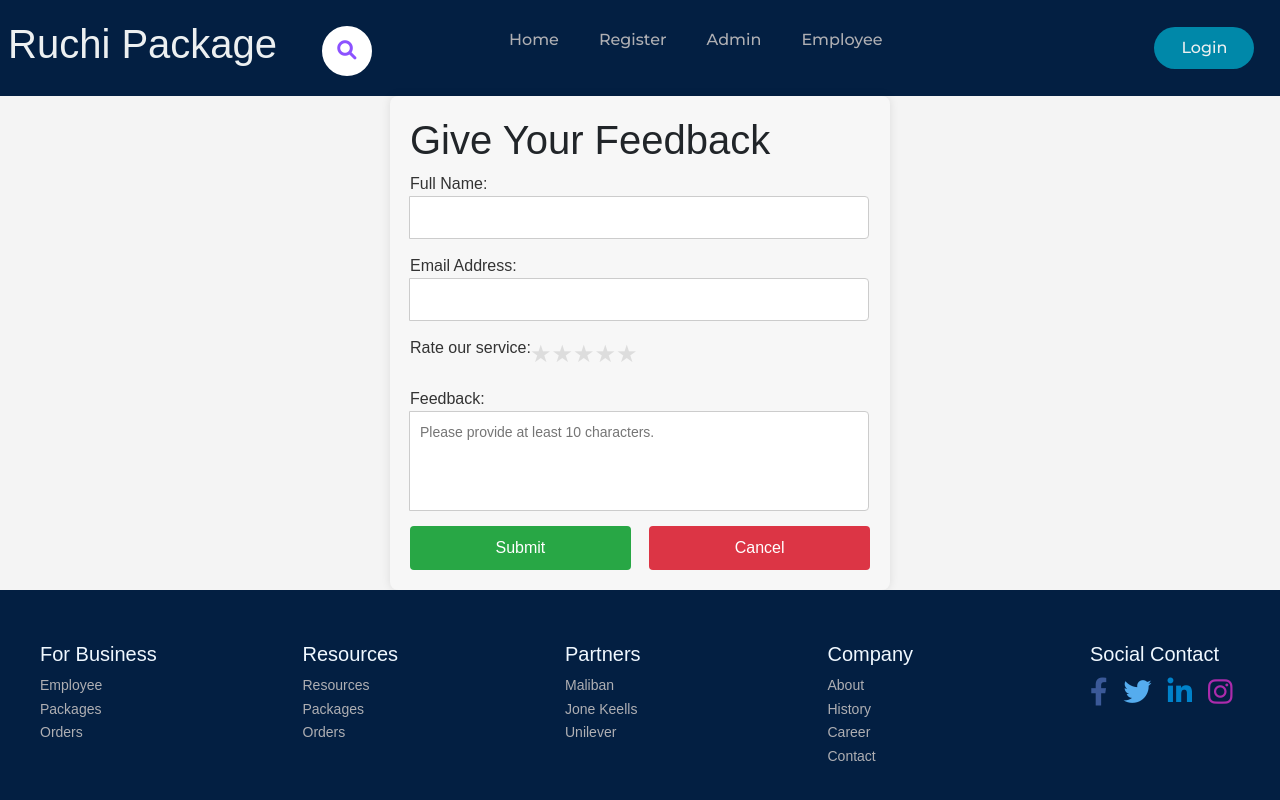
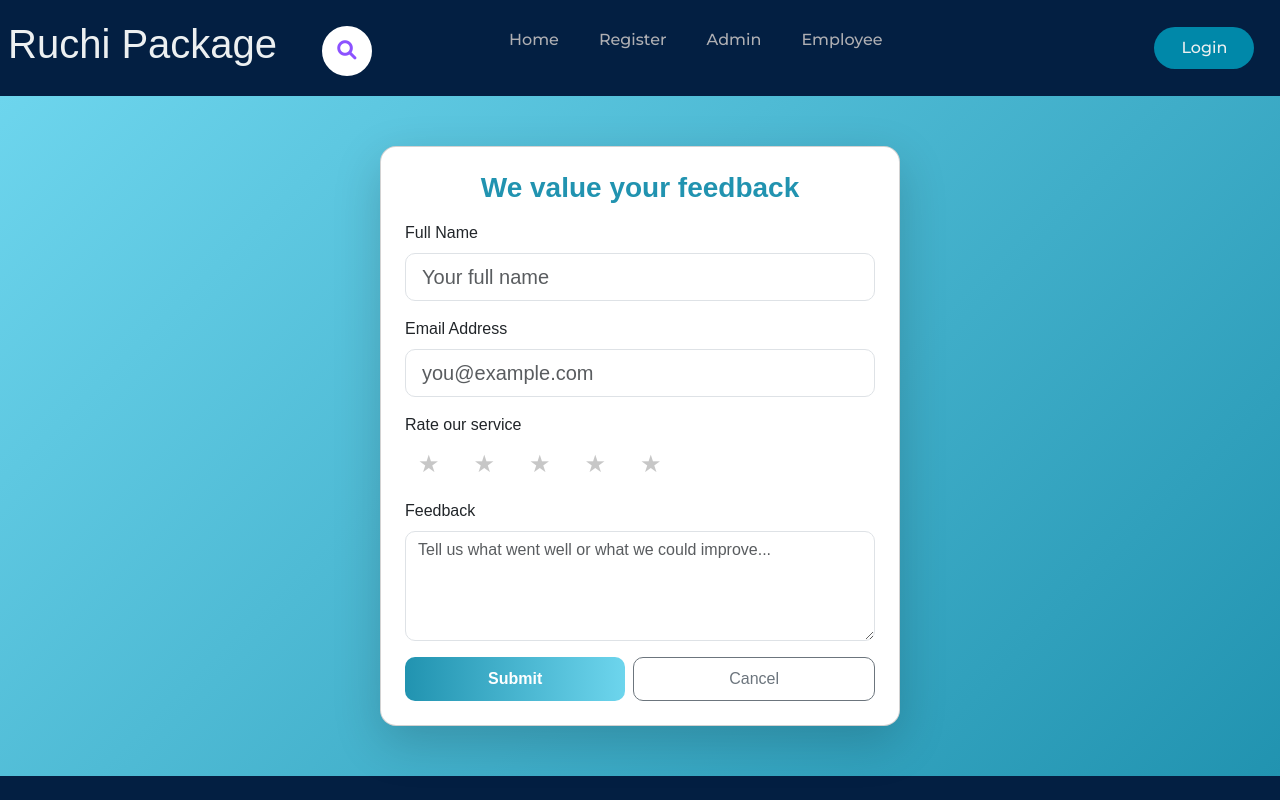
Before and after one commit to Ranjuna120/Package-Delivery-Management-System, a React (Create React App) app in the folder frontend/: page /FeedbackForm in a window 1280 px wide. Shown: the top 800 px of the page. Built offline with nearby package versions, Linux system fonts and the light colour scheme.

Commit message:
Update FeedbackForm.js

```diff
--- a/frontend/src/compoments/Customer/FeedbackForm.js
+++ b/frontend/src/compoments/Customer/FeedbackForm.js
@@ -8,6 +8,7 @@ function FeedbackForm() {
   const [rating, setRating] = useState(0);
   const [message, setMessage] = useState(''); // For displaying submission message
   const [error, setError] = useState(''); // For displaying error message
+  const [submitting, setSubmitting] = useState(false);
 
   // Email validation helper function
   const isValidEmail = (email) => {
@@ -17,6 +18,8 @@ function FeedbackForm() {
 
   const handleSubmit = async (e) => {
     e.preventDefault();
+    setMessage('');
+    setError('');
 
     // Form validation logic
     if (!fullName.trim()) {
@@ -42,6 +45,7 @@ function FeedbackForm() {
     const newFeedback = { fullName, email, feedback, rating };
 
     try {
+      setSubmitting(true);
       const response = await fetch('http://localhost:8070/api/feedback/add', {
         method: 'POST',
         headers: {
@@ -63,6 +67,8 @@ function FeedbackForm() {
     } catch (error) {
       console.error('Error:', error);
       setError('Error submitting feedback. Please check your connection.');
+    } finally {
+      setSubmitting(false);
     }
   };
 
@@ -76,71 +82,123 @@ function FeedbackForm() {
   };
 
   return (
-    <div className="feedback-form-container">
-      <h1>Give Your Feedback</h1>
+    <section
+      className="d-flex align-items-center justify-content-center"
+      style={{
+        minHeight: 'calc(100vh - 120px)',
+        background: 'linear-gradient(135deg, #6dd5ed 0%, #2193b0 100%)',
+        padding: '20px'
+      }}
+    >
+      <div className="card shadow-lg p-4" style={{ maxWidth: 520, width: '100%', borderRadius: 16 }}>
+        <h3 className="text-center mb-3" style={{ color: '#2193b0', fontWeight: 700 }}>We value your feedback</h3>
 
-      {/* Display success message */}
-      {message && <p className="message success-message">{message}</p>}
+        {message && (
+          <div className="alert alert-success py-2" role="alert">
+            {message}
+          </div>
+        )}
+        {error && (
+          <div className="alert alert-danger py-2" role="alert">
+            {error}
+          </div>
+        )}
 
-      {/* Display error message */}
-      {error && <p className="message error-message">{error}</p>}
-
-      <form onSubmit={handleSubmit} className="feedback-form">
-        <div className="input-group">
-          <label htmlFor="fullName">Full Name:</label>
+        <form onSubmit={handleSubmit} noValidate>
+          <div className="mb-3">
+            <label htmlFor="fullName" className="form-label">Full Name</label>
             <input
               type="text"
               id="fullName"
+              className="form-control form-control-lg"
+              placeholder="Your full name"
               value={fullName}
               onChange={(e) => setFullName(e.target.value)}
               required
+              style={{ borderRadius: 10 }}
             />
           </div>
 
-        <div className="input-group">
-          <label htmlFor="email">Email Address:</label>
+          <div className="mb-3">
+            <label htmlFor="email" className="form-label">Email Address</label>
             <input
               type="email"
               id="email"
+              className="form-control form-control-lg"
+              placeholder="you@example.com"
               value={email}
               onChange={(e) => setEmail(e.target.value)}
               required
+              style={{ borderRadius: 10 }}
             />
           </div>
 
-        <div className="input-group">
-          <label htmlFor="rating">Rate our service:</label>
-          <div className="star-rating">
-            {[...Array(5)].map((star, index) => (
-              <span
-                key={index}
-                className={`star ${index < rating ? 'filled' : ''}`}
-                onClick={() => setRating(index + 1)}
+          <div className="mb-3">
+            <label className="form-label">Rate our service</label>
+            <div className="d-flex gap-2 align-items-center">
+              {[1, 2, 3, 4, 5].map((i) => (
+                <button
+                  key={i}
+                  type="button"
+                  className="btn"
+                  onClick={() => setRating(i)}
+                  aria-label={`Rate ${i} star${i > 1 ? 's' : ''}`}
+                  style={{
+                    fontSize: 24,
+                    lineHeight: 1,
+                    color: i <= rating ? '#f5c518' : '#c7c7c7',
+                    background: 'transparent'
+                  }}
                 >
                   ★
-              </span>
+                </button>
               ))}
             </div>
           </div>
 
-        <div className="input-group">
-          <label htmlFor="feedback">Feedback:</label>
+          <div className="mb-3">
+            <label htmlFor="feedback" className="form-label">Feedback</label>
             <textarea
               id="feedback"
+              className="form-control"
+              rows={4}
               value={feedback}
               onChange={(e) => setFeedback(e.target.value)}
               required
-            minLength="10"
-            placeholder="Please provide at least 10 characters."
+              minLength={10}
+              placeholder="Tell us what went well or what we could improve..."
+              style={{ borderRadius: 10 }}
             />
           </div>
 
-        <div className="button-group">
-          <button type="submit" className="submit-btn">Submit</button>
-          <button type="button" className="cancel-btn" onClick={handleCancel}>Cancel</button>
+          <div className="d-flex gap-2">
+            <button
+              type="submit"
+              className="btn flex-fill"
+              disabled={submitting}
+              style={{
+                background: 'linear-gradient(90deg, #2193b0 0%, #6dd5ed 100%)',
+                color: '#fff',
+                border: 'none',
+                fontWeight: 600,
+                borderRadius: 10,
+                padding: '10px 0'
+              }}
+            >
+              {submitting ? 'Submitting...' : 'Submit'}
+            </button>
+            <button
+              type="button"
+              className="btn btn-outline-secondary flex-fill"
+              onClick={handleCancel}
+              style={{ borderRadius: 10 }}
+            >
+              Cancel
+            </button>
           </div>
         </form>
       </div>
+    </section>
   );
 }
 
```
Lines whose indentation alone changed are shown as unchanged.
